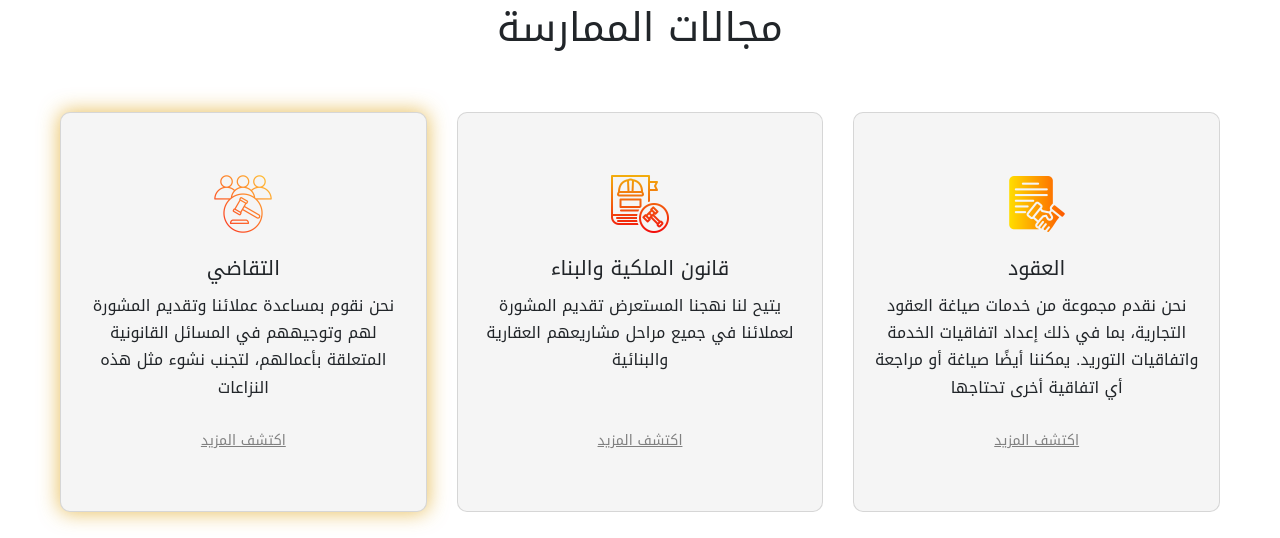
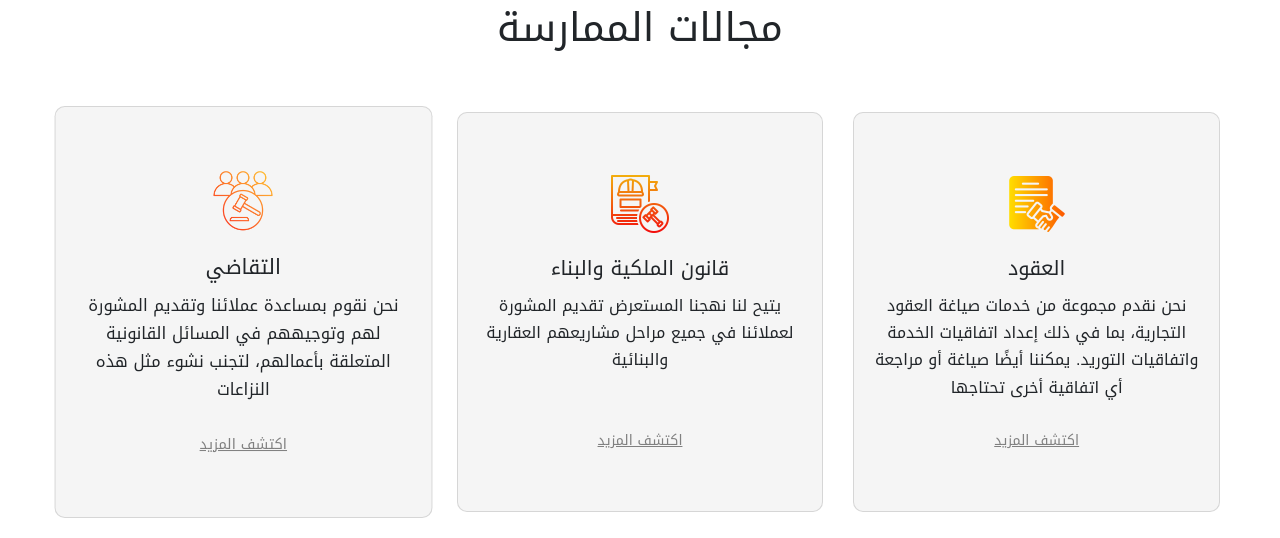
Before and after one commit to ayoubcode-source/lawyer.com, a plain HTML site: page index.html in a window 1280 px wide. In both pictures the pointer is over the element 243 px from the left and 1934 px from the top of the page. Shown: the part 1622-2160 px from the top of the page. Drawn offline with Linux system fonts and the light colour scheme.

Commit message:
Add files via upload

```diff
--- a/css/index.css
+++ b/css/index.css
@@ -233,7 +233,7 @@ color: #272727;
 }
 
 .card:hover{
-    box-shadow: 0 0 20px 1px rgb(224, 166, 30,0.7);
+    scale: 1.03;
 }
 
 .card-body{
```
